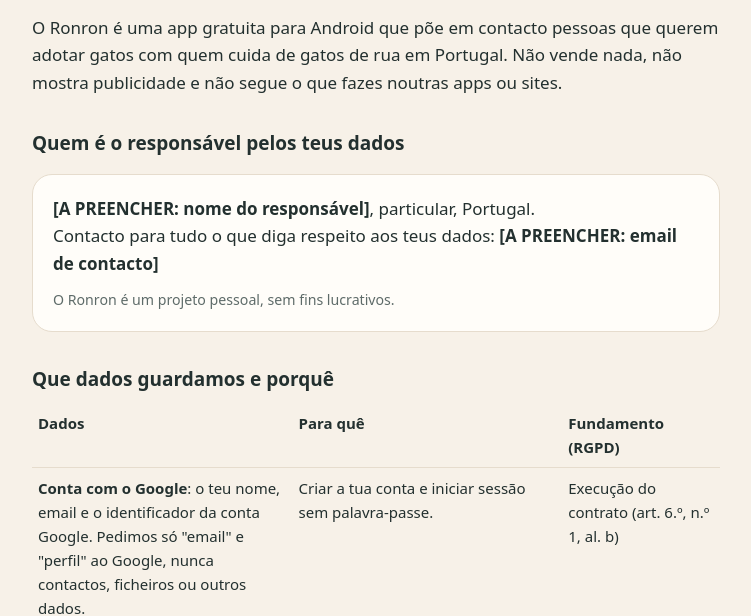
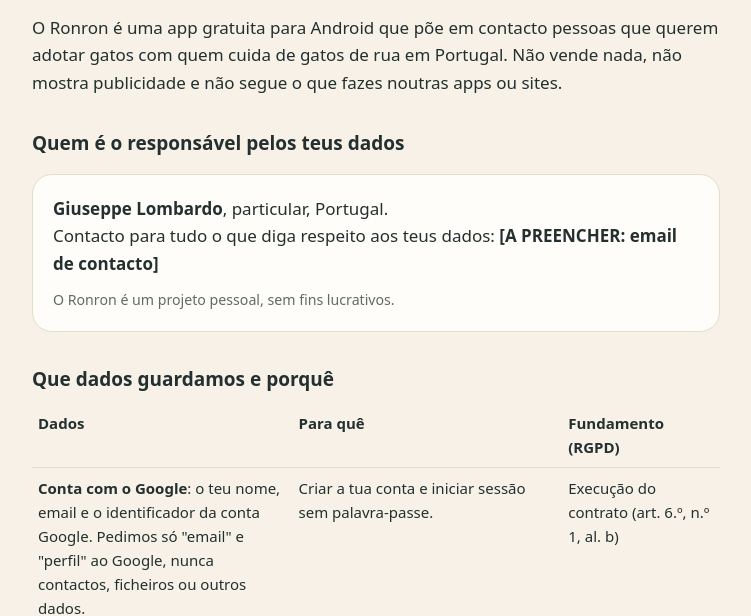
Before and after one commit to GiuseppeLomb/Ronron, a plain HTML site: page privacidade/index.html in a window 1280 px wide. Shown: the part 189-805 px from the top of the page, without its empty margins (264-1015 px from the left). Drawn offline with Linux system fonts and the light colour scheme.

Commit message:
Name the data controller in the privacy policy
Co-Authored-By: Claude Opus 5.5 <noreply@anthropic.com>
Claude-Session: https://claude.ai/code/session_01UvhPjjpHQymPue5xppPN9W

```diff
--- a/privacidade/index.html
+++ b/privacidade/index.html
@@ -18,7 +18,7 @@
 
 <h2>Quem é o responsável pelos teus dados</h2>
 <div class="card">
-  <p style="margin:0"><b>[A PREENCHER: nome do responsável]</b>, particular, Portugal.<br>
+  <p style="margin:0"><b>Giuseppe Lombardo</b>, particular, Portugal.<br>
   Contacto para tudo o que diga respeito aos teus dados: <b>[A PREENCHER: email de contacto]</b></p>
   <small>O Ronron é um projeto pessoal, sem fins lucrativos.</small>
 </div>
```
